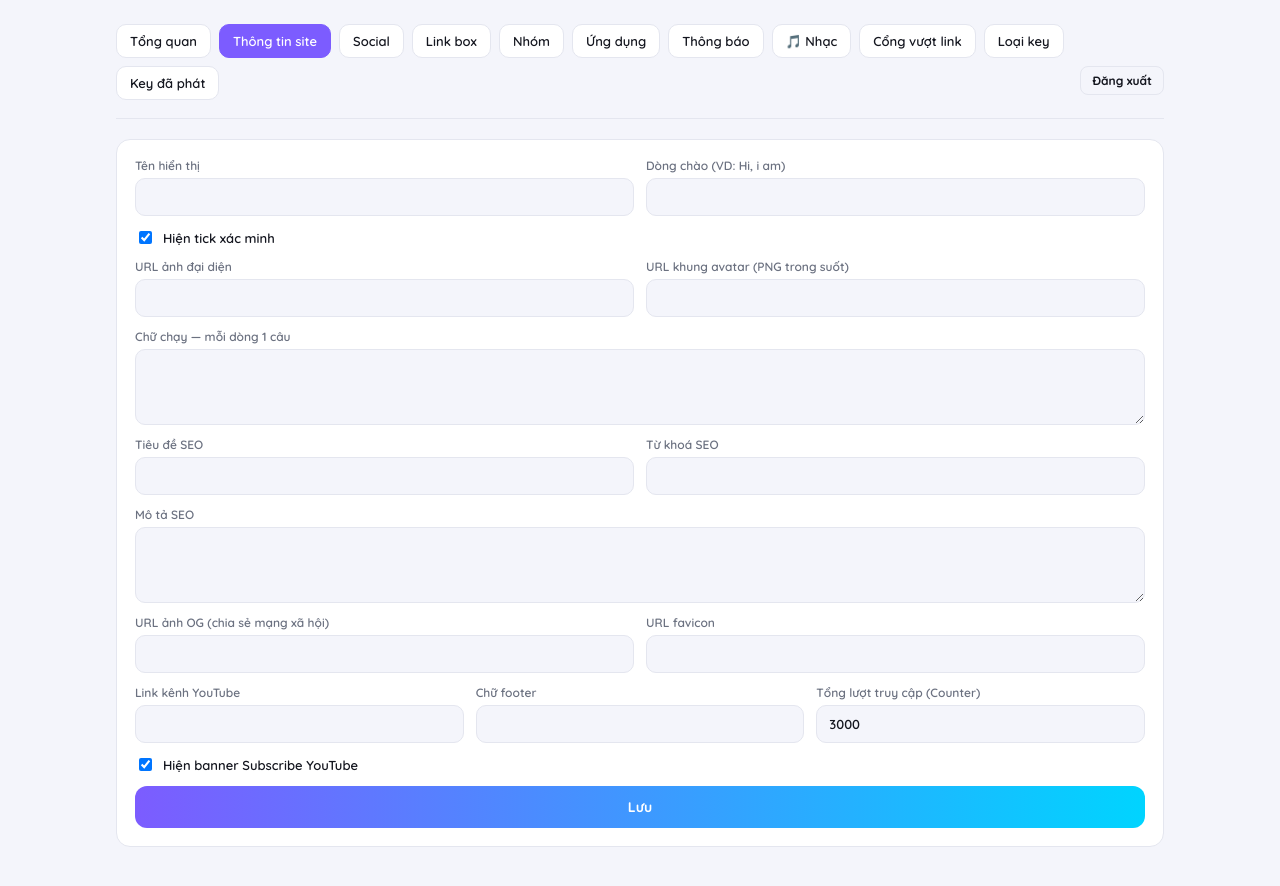
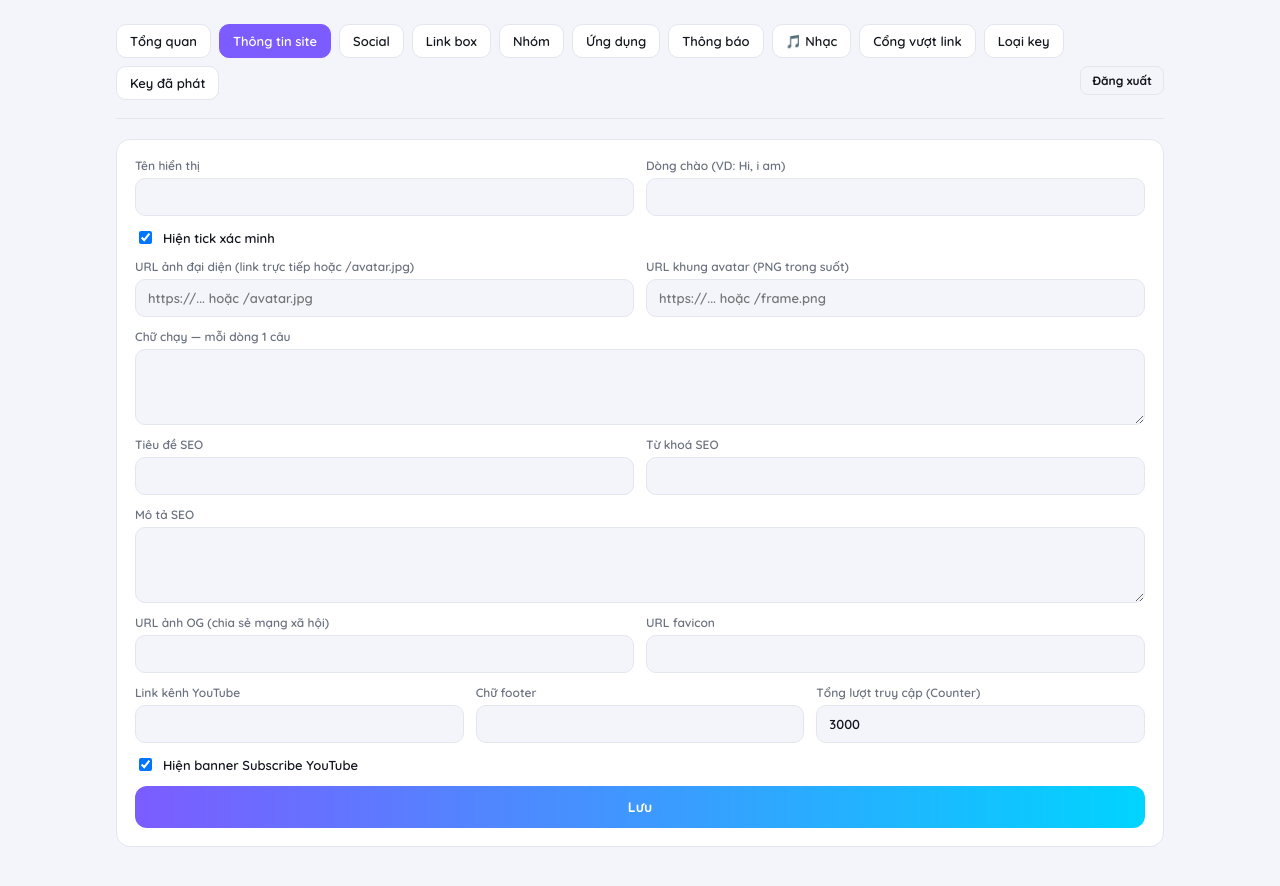
Before and after one commit to minhdarker1-ctrl/moimoi, a Next.js app: page /admin/site in a window 1280 px wide. Shown: the top 886 px of the page. Built offline with nearby package versions, Linux system fonts and the light colour scheme; no server answers; the database is empty.

Commit message:
feat(admin): support local path for avatar and update site avatar from ImgBB

```diff
--- a/src/app/admin/actions.ts
+++ b/src/app/admin/actions.ts
@@ -24,10 +24,11 @@ function bool(fd: FormData, k: string): boolean {
   return fd.get(k) === "on" || fd.get(k) === "true";
 }
 
-/** Chỉ nhận http(s) — chặn javascript: và data: lọt vào href. */
+/** Chỉ nhận http(s) hoặc đường dẫn nội bộ (bắt đầu bằng /) — chặn javascript: và data: lọt vào href. */
 function url(fd: FormData, k: string): string {
   const v = str(fd, k, 2000);
   if (!v) return "";
+  if (v.startsWith("/")) return v;
   try {
     const u = new URL(v);
     if (u.protocol !== "http:" && u.protocol !== "https:") return "";
--- a/src/app/admin/site/page.tsx
+++ b/src/app/admin/site/page.tsx
@@ -41,12 +41,12 @@ export default async function SitePage() {
 
         <div className="vt-row">
           <label className="vt-field">
-            <span>URL ảnh đại diện</span>
-            <input type="url" name="avatarUrl" defaultValue={s?.avatarUrl ?? ""} />
+            <span>URL ảnh đại diện (link trực tiếp hoặc /avatar.jpg)</span>
+            <input type="text" name="avatarUrl" defaultValue={s?.avatarUrl ?? ""} placeholder="https://... hoặc /avatar.jpg" />
           </label>
           <label className="vt-field">
             <span>URL khung avatar (PNG trong suốt)</span>
-            <input type="url" name="avatarFrameUrl" defaultValue={s?.avatarFrameUrl ?? ""} />
+            <input type="text" name="avatarFrameUrl" defaultValue={s?.avatarFrameUrl ?? ""} placeholder="https://... hoặc /frame.png" />
           </label>
         </div>
 
```
Also changed, not shown: public/avatar.jpg (added).
